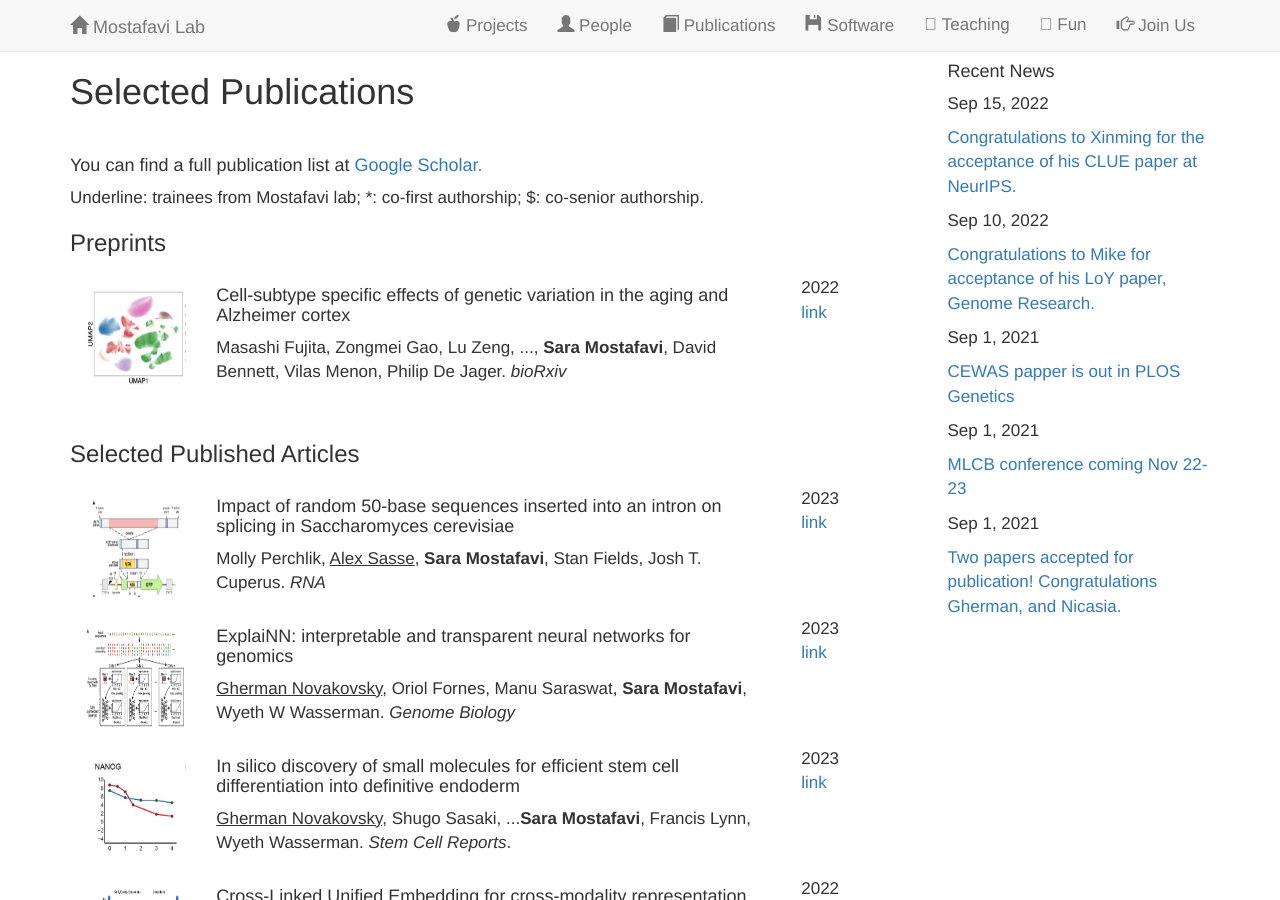
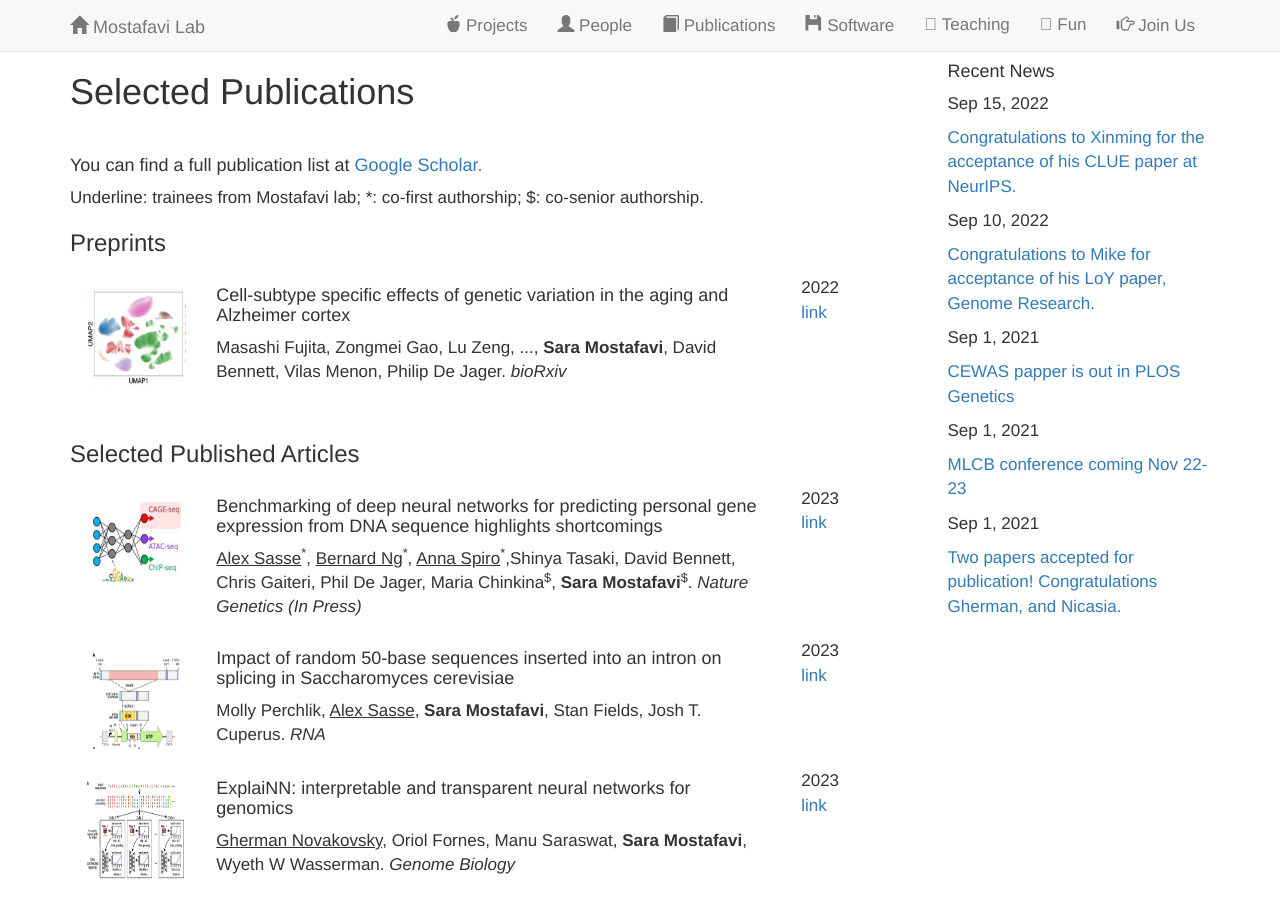
Before and after one commit to saramostafavi/saramostafavi.github.io, a Jekyll site: the page built from publications.html, in a window 1280 px wide and 900 px high. Built offline with Jekyll 4.4.1, drawn with Linux system fonts in a browser that asks for light colours; nearby versions of some CDN libraries; a style sheet for code colours, icons or effects is not loaded.

Commit message:
Update publications.yml

```diff
--- a/_data/publications.yml
+++ b/_data/publications.yml
@@ -1,4 +1,14 @@
 ---
+- title: >
+    Benchmarking of deep neural networks for predicting personal gene expression from DNA sequence highlights shortcomings
+  author: >
+     <u>Alex Sasse</u><sup>*</sup>, <u>Bernard Ng</u><sup>*</sup>, <u>Anna Spiro</u><sup>*</sup>,Shinya Tasaki, David Bennett, Chris Gaiteri, Phil De Jager, Maria Chinkina<sup>$</sup>, <b> Sara Mostafavi</b><sup>$</sup>.<I> Nature Genetics (In Press)</I>
+  image: ../images/Enf.png
+  year: 2023
+  repo:
+    name: link
+    url: https://www.biorxiv.org/content/10.1101/2023.03.16.532969v3
+
 - title: >
     Impact of random 50-base sequences inserted into an intron on splicing in Saccharomyces cerevisiae
   author: >
```
